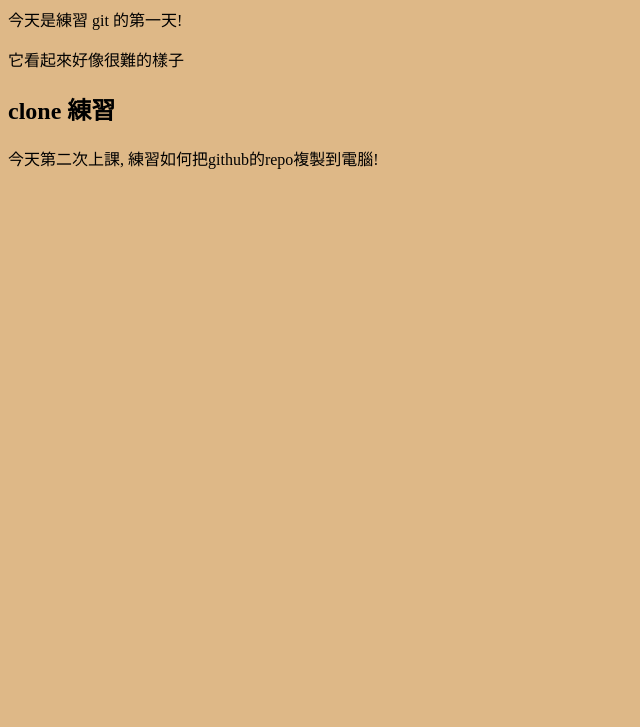
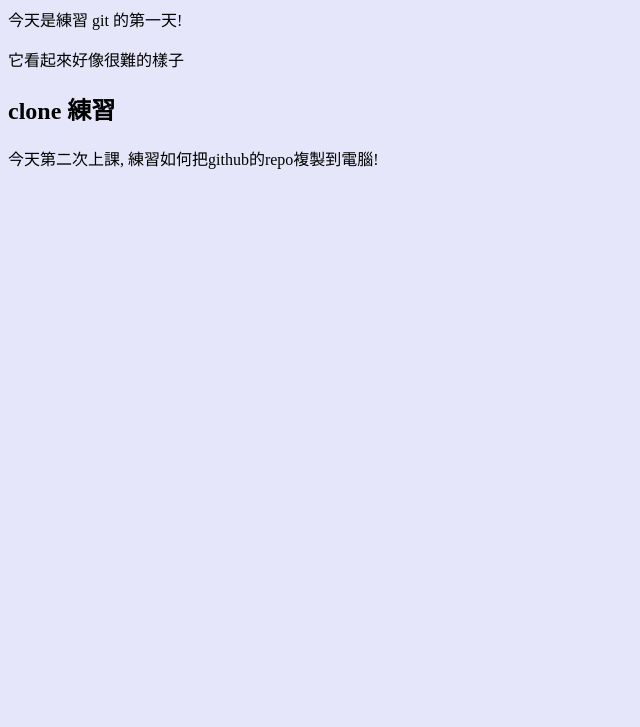
Before and after one commit to tomokoogura/2020_MobileWeb, a plain HTML site: page index.html in a window 1280 px wide. Shown: the part 73-800 px from the top of the page, without its empty margins (0-640 px from the left). Drawn offline with Linux system fonts and the light colour scheme.

Commit message:
change background color

```diff
--- a/style.css
+++ b/style.css
@@ -1,3 +1,3 @@
 body {
-    background-color: burlywood;
+    background-color: lavender;
 }
```
